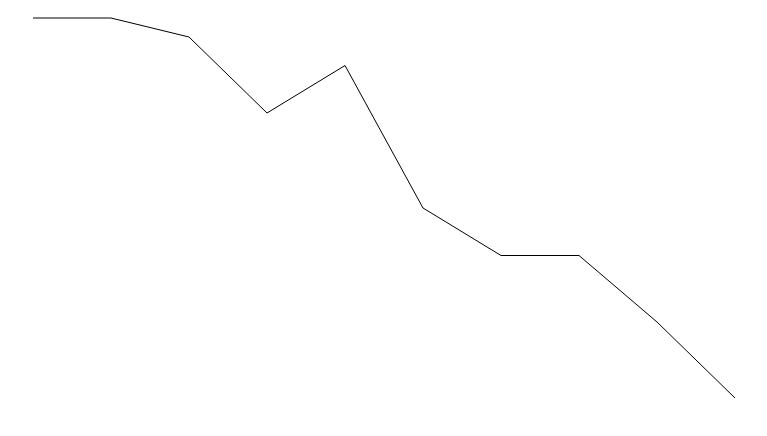
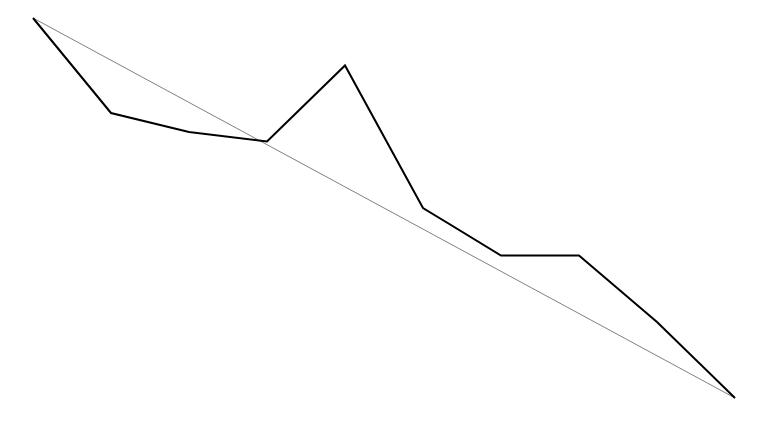
Before and after one commit to jansabbe/BurndownRaphael, a plain HTML site: page index.html in a window 1280 px wide. Shown: the whole page, without its empty margins (63-830 px from the left). Drawn offline with nearby package versions, Linux system fonts and the light colour scheme.

Commit message:
Added ideaallijn

```diff
--- a/index.html
+++ b/index.html
@@ -17,7 +17,7 @@
         width: 800,
         maxEtc: 40,
         height: 400,
-        totaleEtcs: [40,40,38,30,35,20,15,15,8,0]
+        totaleEtcs: [40,30,28,27,35,20,15,15,8,0]
       }).drawon(paper);
     });
 
--- a/lib/drawit.js
+++ b/lib/drawit.js
@@ -4,7 +4,7 @@ BURNDOWN = (function (){
   function line(paper,coordinaten) {
     var coordinatenAsStrings = coordinaten.map(function (coordinaat) {return coordinaat.x + " " + coordinaat.y});
     var pathString = "M " + coordinatenAsStrings.join(" L ");
-    paper.path(pathString);
+    return paper.path(pathString);
   }
 
   pub.create = function (options) {
@@ -33,7 +33,10 @@ BURNDOWN = (function (){
           var dag = idx+1;
           return this.coordinaatVoor(dag,etc);
         }, this);
-        line(paper, coordinaten);
+        var ideaalLijn = line(paper, [this.coordinaatVoor(1,options.maxEtc), this.coordinaatVoor(options.aantalDagen,0)]);
+        var burndown = line(paper, coordinaten);
+        burndown.attr({'stroke-width':2});
+        ideaalLijn.attr({stroke:'gray'});
       }
     }
   }
```
Also changed, not shown: test/spec/spec_drawit.js (+1 -0 lines).
